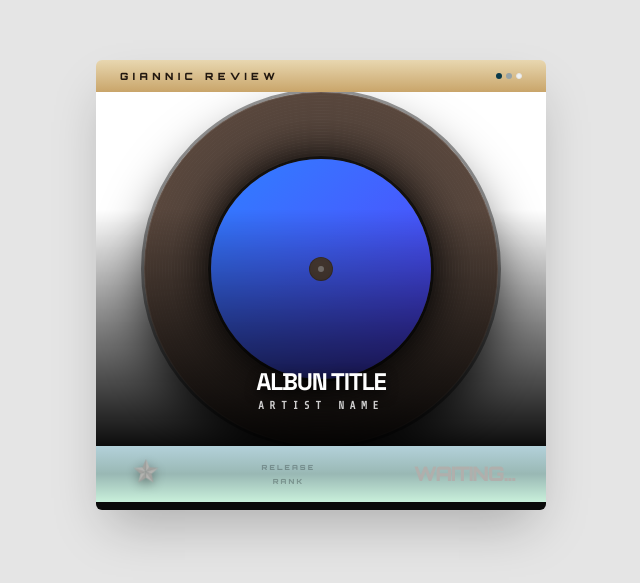
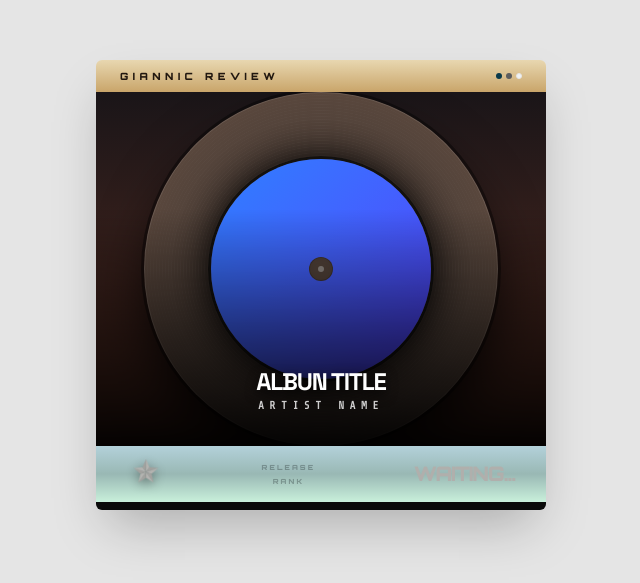
Before and after one commit to gianneefm/giannic-review, a React (Vite) app: page / in a window 1280 px wide. Shown: the part 115-698 px from the top of the page, without its empty margins (319-959 px from the left). Built offline with nearby package versions, Linux system fonts and the light colour scheme; the HTML template or start-up script is replaced by a standard one.

Commit message:
Update App.jsx

```diff
--- a/src/App.jsx
+++ b/src/App.jsx
@@ -164,13 +164,12 @@ const App = () => {
     const hdStop2 = '#C9A56A';
     const hdTypo  = '#21170F';
 
-    const bgStop1 =  '';
-    const bgStop2 = '';
+     const bgStop1 = '#1A1518';
+      const bgStop2 = '#5C2F22';
 
     const ftStop1 = '#B3D1DA';
     const ftStop2 = '#99B8B4';
     const ftStop3 = '#c9f0db';
-
     const ftTypo  = '#182124';
 
     const albumTitle = '';
```
